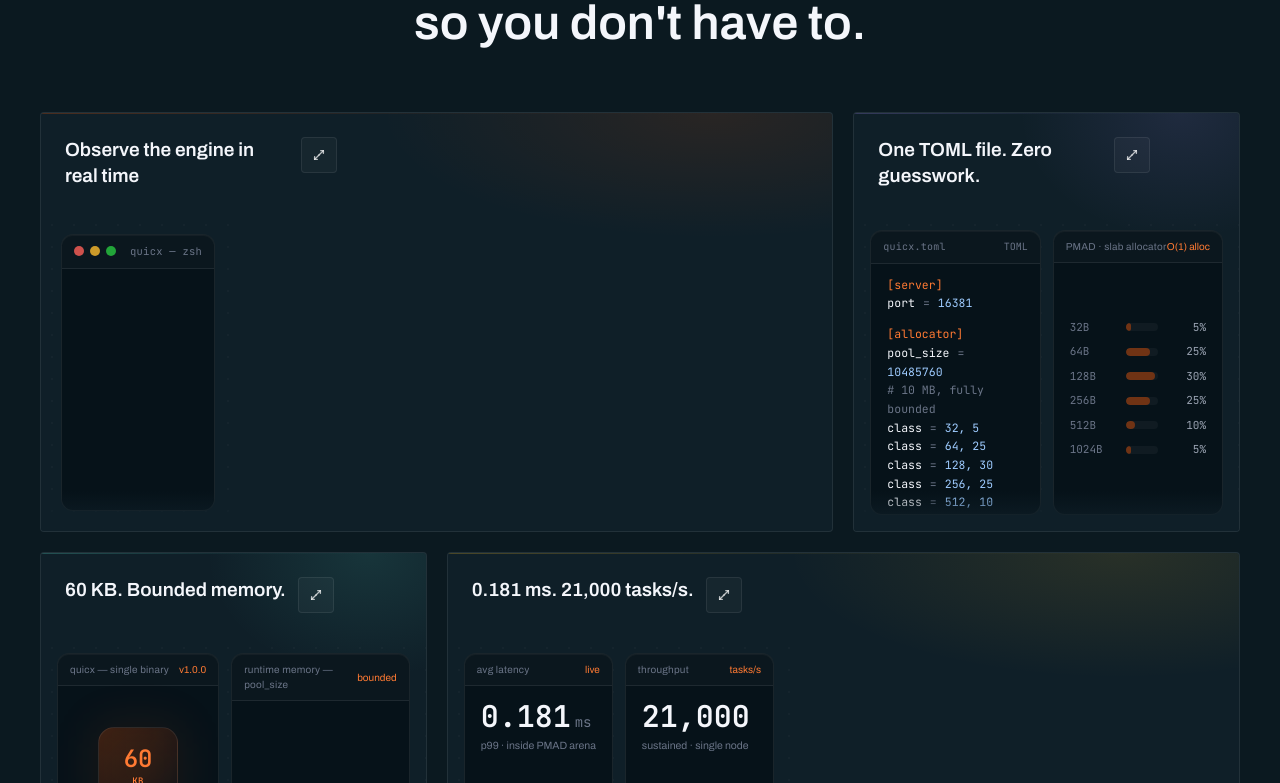
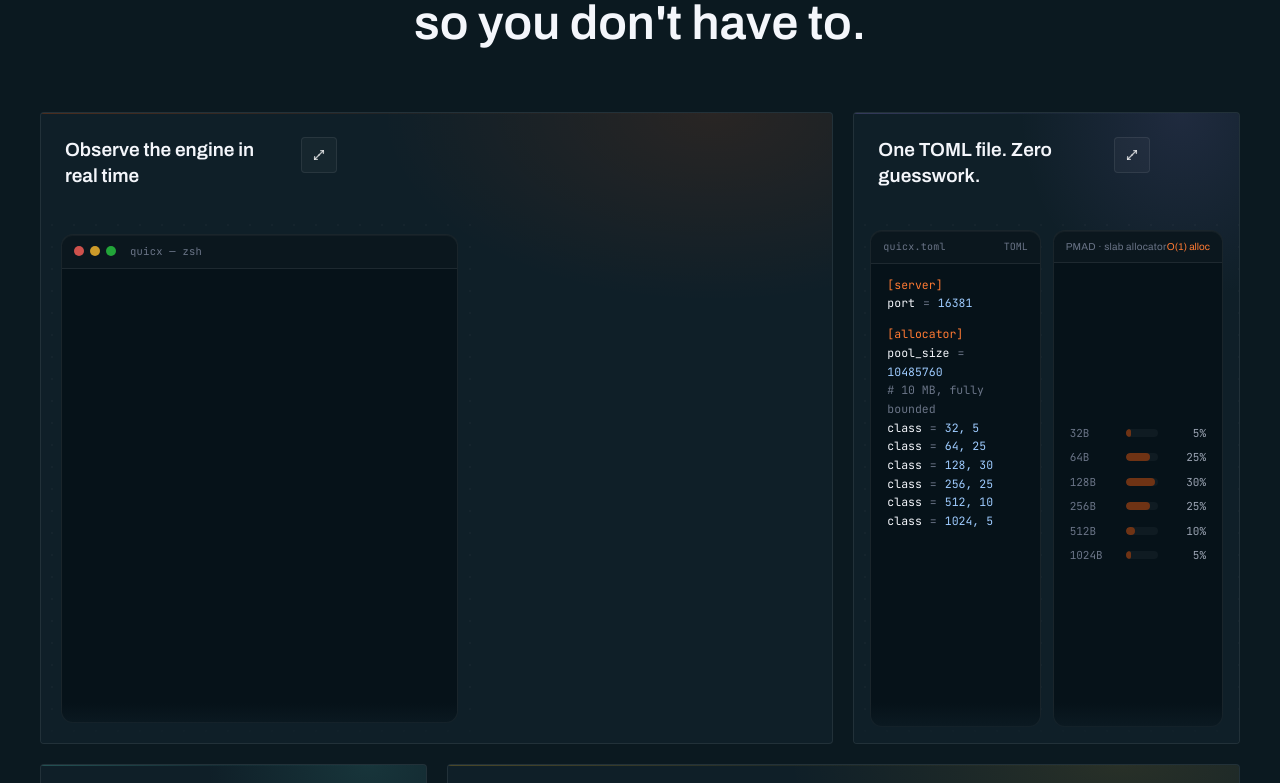
Before and after one commit to Quicx-Engine/quicx-website, a Next.js app in the folder client/: page / in a window 1280 px wide. Shown: the part 1197-1980 px from the top of the page. Built offline with nearby package versions, Linux system fonts and the light colour scheme.

Commit message:
better card

```diff
--- a/client/src/components/site/FeatureCards.tsx
+++ b/client/src/components/site/FeatureCards.tsx
@@ -320,11 +320,13 @@ export function FeatureCards() {
               key={f.id}
               feature={f}
               onOpen={() => setOpenId(f.id)}
-              className={
+              className={cn(
                 i === 0 || i === 3 ? "md:col-span-2" :
                 i === 4 ? "lg:col-span-2" :
-                ""
-              }
+                "",
+                "min-h-[420px]",
+                "h-full"
+              )}
             />
           ))}
         </div>
@@ -359,7 +361,7 @@ function FeatureCard({
       onBlur={() => setActive(false)}
       onClick={onOpen}
       className={cn(
-        "group relative flex h-[420px] w-full flex-col overflow-hidden rounded border border-quicx-line bg-quicx-bg-2 text-left",
+        "group relative flex w-full flex-col overflow-hidden rounded border border-quicx-line bg-quicx-bg-2 text-left",
         "transition-all duration-500 ease-out",
         "hover:border-white/15 hover:bg-quicx-bg-3",
         "focus-visible:outline-none focus-visible:ring-2 focus-visible:ring-quicx-orange/60 focus-visible:ring-offset-2 focus-visible:ring-offset-quicx-bg",
@@ -518,7 +520,7 @@ function ModalBody({ feature }: { feature: Feature }) {
 
       {/* Visual showcase */}
       <div
-        className="relative mt-12 h-[420px] overflow-hidden rounded border border-quicx-line bg-quicx-bg-2"
+        className="relative mt-12 overflow-hidden rounded border border-quicx-line bg-quicx-bg-2"
         style={{
           background: `radial-gradient(ellipse 70% 60% at 50% 0%, ${feature.tint.radial}, var(--quicx-bg-2) 70%)`,
         }}
--- a/client/src/components/site/Terminal.tsx
+++ b/client/src/components/site/Terminal.tsx
@@ -6,7 +6,8 @@ import { cn } from "@/lib/utils";
 export type TerminalLine =
   | { kind: "input"; text: string }
   | { kind: "output"; text: string; className?: string }
-  | { kind: "blank" };
+  | { kind: "blank" }
+  | { kind: "clear" };
 
 type Props = {
   lines: TerminalLine[];
@@ -32,7 +33,7 @@ export function Terminal({
   outputDelay = 220,
   lineDelay = 55,
   className,
-  prompt = "~",
+  prompt = "anastassow@Dimitars-MacBook-Pro ~ %",
 }: Props) {
   const [visible, setVisible] = useState<TerminalLine[]>([]);
   const [typingIndex, setTypingIndex] = useState(0);
@@ -84,6 +85,14 @@ export function Terminal({
           }
         };
         typeChar();
+      } else if (line.kind === "clear") {
+        timers.current.push(
+          setTimeout(() => {
+            setVisible([]);
+            cursor += 1;
+            playNext();
+          }, 300)
+        );
       } else {
         timers.current.push(
           setTimeout(() => {
@@ -109,6 +118,15 @@ export function Terminal({
   const isTypingNow =
     active && typingText.length > 0 && typingIndex === visible.length;
 
+  // Pre-calculate final lines to reserve exact height
+  const lastClearIdx = (() => {
+    for (let i = lines.length - 1; i >= 0; i--) {
+      if (lines[i].kind === "clear") return i;
+    }
+    return -1;
+  })();
+  const finalLines = lastClearIdx >= 0 ? lines.slice(lastClearIdx + 1) : lines;
+
   return (
     <div
       className={cn(
@@ -129,13 +147,40 @@ export function Terminal({
       {/* Body */}
       <div
         ref={scrollRef}
-        className="terminal-scroll flex-1 overflow-y-auto px-4 py-3"
+        className="terminal-scroll relative flex-1 overflow-y-auto px-4 py-3"
       >
+        {/* Invisible final state to set exact height container */}
+        <div className="pointer-events-none invisible" aria-hidden="true">
+          {finalLines.map((line, idx) => {
+            if (line.kind === "input") {
+              return (
+                <div key={`inv-${idx}`} className="text-quicx-text">
+                  <span className="text-quicx-dim">{prompt}</span>{" "}
+                  <span>{line.text}</span>
+                </div>
+              );
+            }
+            if (line.kind === "blank") {
+              return <div key={`inv-${idx}`}>&nbsp;</div>;
+            }
+            if (line.kind === "clear") return null;
+            return (
+              <div
+                key={`inv-${idx}`}
+                className={cn("whitespace-pre text-quicx-muted", line.className)}
+              >
+                {line.text}
+              </div>
+            );
+          })}
+        </div>
+
+        {/* Absolute positioned typing state */}
+        <div className="absolute inset-0 px-4 py-3">
           {visible.map((line, idx) => {
             if (line.kind === "input") {
               return (
                 <div key={idx} className="text-quicx-text">
-                <span className="text-quicx-orange-bright">❯</span>{" "}
                   <span className="text-quicx-dim">{prompt}</span>{" "}
                   <span>{line.text}</span>
                 </div>
@@ -144,6 +189,7 @@ export function Terminal({
             if (line.kind === "blank") {
               return <div key={idx}>&nbsp;</div>;
             }
+            if (line.kind === "clear") return null;
             return (
               <div
                 key={idx}
@@ -156,7 +202,6 @@ export function Terminal({
 
           {isTypingNow && (
             <div className="text-quicx-text">
-            <span className="text-quicx-orange-bright">❯</span>{" "}
               <span className="text-quicx-dim">{prompt}</span>{" "}
               <span>{typingText}</span>
               <span className="caret-blink ml-0.5 inline-block h-[1em] w-[7px] translate-y-[2px] bg-quicx-orange-bright align-middle" />
@@ -166,12 +211,12 @@ export function Terminal({
           {/* Trailing caret when idle but not done */}
           {active && !isTypingNow && visible.length < lines.length && (
             <div className="text-quicx-text">
-            <span className="text-quicx-orange-bright">❯</span>{" "}
               <span className="text-quicx-dim">{prompt}</span>{" "}
               <span className="caret-blink ml-0.5 inline-block h-[1em] w-[7px] translate-y-[2px] bg-quicx-orange-bright align-middle" />
             </div>
           )}
         </div>
       </div>
+    </div>
   );
 }
```
Lines whose indentation alone changed are shown as unchanged.
